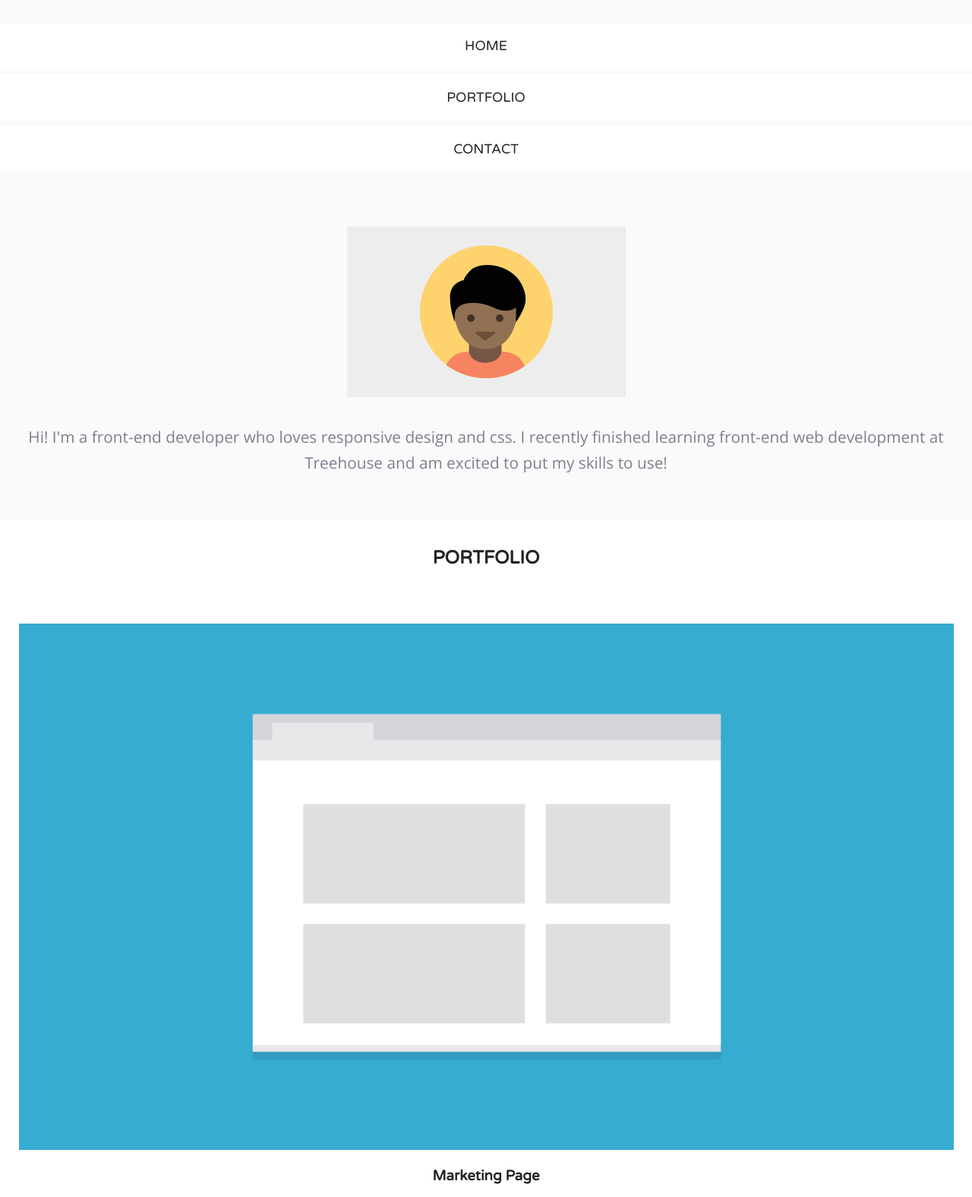
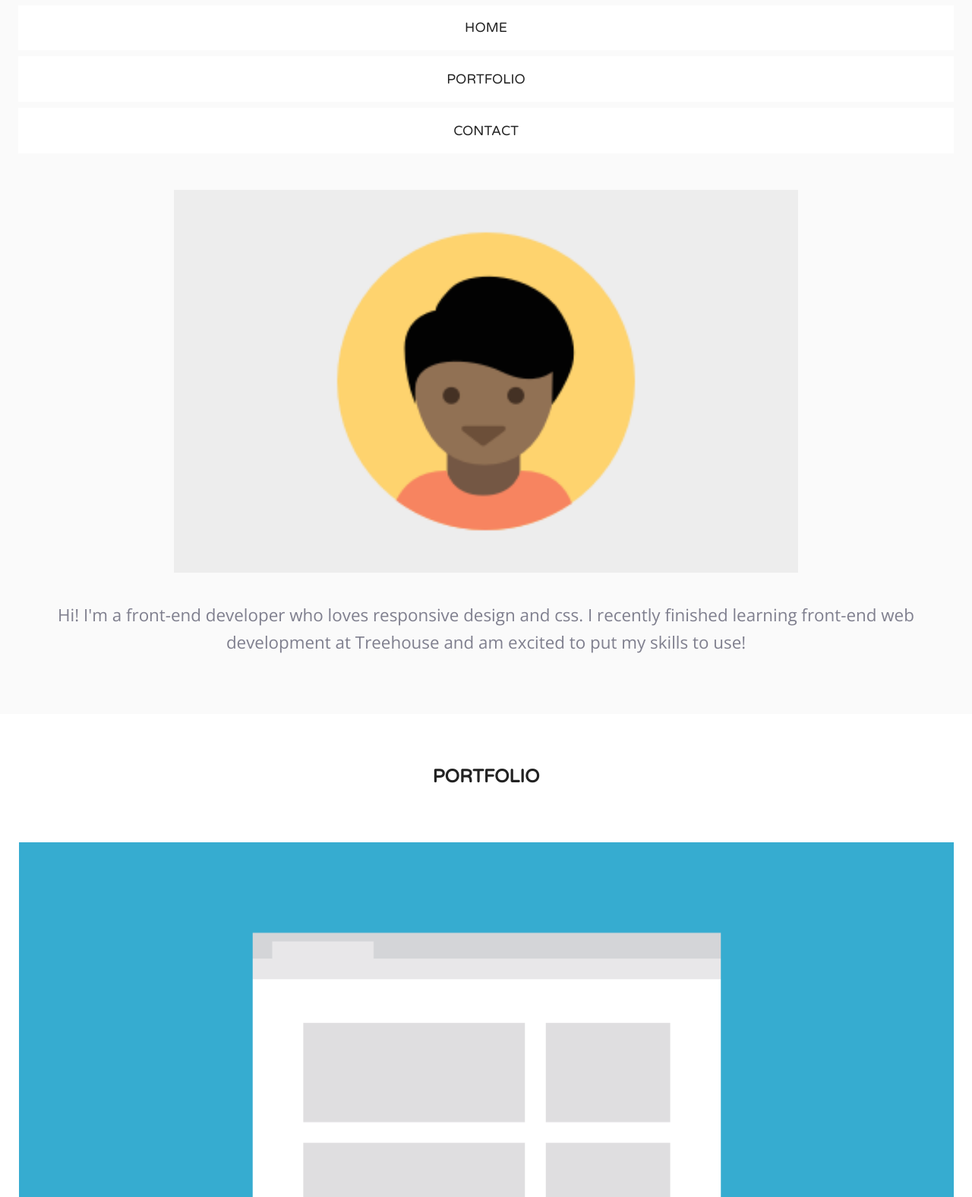
Before and after one commit to sethduncan/ResponsiveLayoutProject, a plain HTML site: page index.html in a window 1280 px wide. Shown: the part 111-1687 px from the top of the page at 76% size. Drawn offline with nearby package versions, Linux system fonts and the light colour scheme.

Commit message:
Portfolio Styles

```diff
--- a/css/styles.css
+++ b/css/styles.css
@@ -18,9 +18,9 @@ body{
 }
 
 p{
-  font-size: 1.2em;
+  font-size: 1.4em;
   line-height: 1.6em;
-  margin-bottom: 1.9em;
+  margin-bottom: 2.9em;
   text-align: center;
   color: #7F7F8E;
 }
@@ -40,18 +40,21 @@ a {
 	color: #222222;
 }
 
+h2{
+  margin-bottom: 3em;
+  text-transform: uppercase;
+  font-size: 1.5em;
+}
+
+h3{
+  font-size: 1.6em;
+}
 a {
 	text-decoration: none;
 }
 
 img {
 	max-width: 100%;
-}
-
-.section-title{
-  margin-bottom: 3em;
-  text-align: center;
-  text-transform: uppercase;
 }
 
 
@@ -62,7 +65,7 @@ img {
 /* ---- Navigation ---- */
 
 .main-header{
-  padding-bottom: 3.5em;
+  padding: 0 1.5em 2.5em 1.5em;
 }
 
 .container,
@@ -91,28 +94,27 @@ img {
 .name{
   font-size: 2.5em;
   text-align: center;
-  padding: .5em 1em;
+  padding: .2em 1em;
 }
 
 /* ---- Layout Containers ---- */
 
 .profile{
   text-align: center;
-  padding: .5em .5em
+  padding: 0 .5em
 }
 
 .portfolio{
-  padding: 1em 1.5em;
+  padding: 3em 1.5em;
   background-color: white;
 }
 
 /* ---- Page Elements ---- */
 .profile-photo{
-  width: 70%
+  width: 65%
 }
 
 .profile p{
-  font-size: 1.3em;
   padding: .5em .5em
 }
 
--- a/index.html
+++ b/index.html
@@ -24,13 +24,13 @@
 
     <main class="site-content">
       <div class="profile">
-        <img src="images/responsive-layout-profile.png" alt="Seth Duncan's profile picture">
+        <img src="images/responsive-layout-profile.png" alt="Seth Duncan's profile picture" class="profile-photo">
         <p>Hi! I'm a front-end developer who loves responsive design and css. I recently finished learning front-end web development at Treehouse and am excited to put my skills to use!</p>
       </div><!--/.profile-->
 
       <div class="portfolio">
 
-        <h2 class="section-title">Portfolio</h2>
+        <h2>Portfolio</h2>
 
         <div class="item item-1">
           <img src="images/portfolio-1.png" alt="Screenshot of Marketing Page">
@@ -51,7 +51,7 @@
         </div>
 
          <div class="item item-4">
-          <img src="images/portfolio-4.png" alt="Screenshot of Map App">
+          <img src="images/portfolio-6.png" alt="Screenshot of Map App">
           <h3>Map of Favorite Spots</h3>
           <p>This project uses mapping apis to plot points for my favorite spots in the city for a do-it-yourself walking tour.</p>
         </div>
@@ -63,7 +63,7 @@
         </div>
 
         <div class="item item-6">
-          <img src="images/portfolio-6.png" alt="Screenshot of Calculator">
+          <img src="images/portfolio-4.png" alt="Screenshot of Calculator">
           <h3>Calculator</h3>
           <p>Someone can enter in the numbers they want, and press the big blue button and get the result.</p>
         </div>
```
